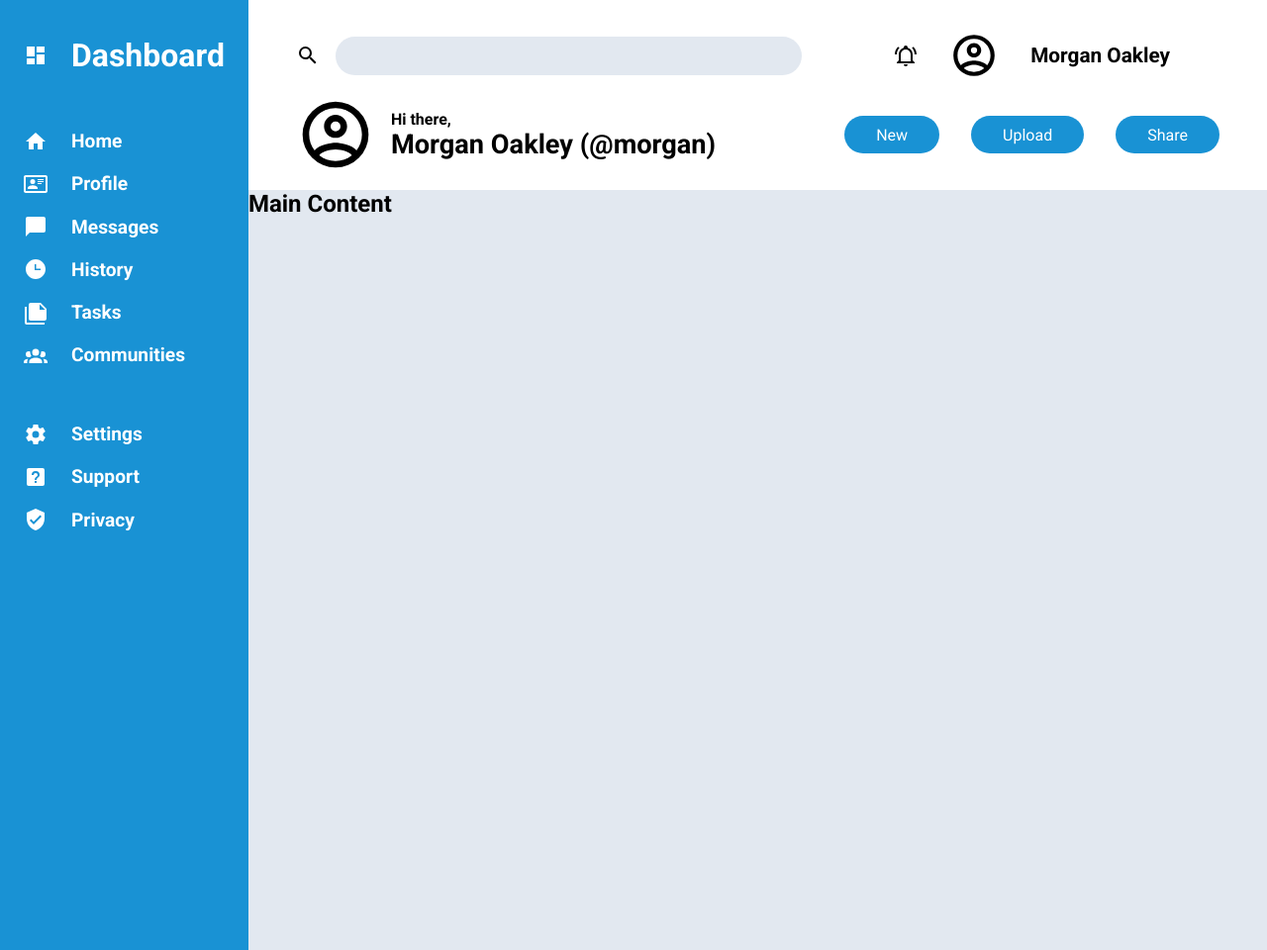
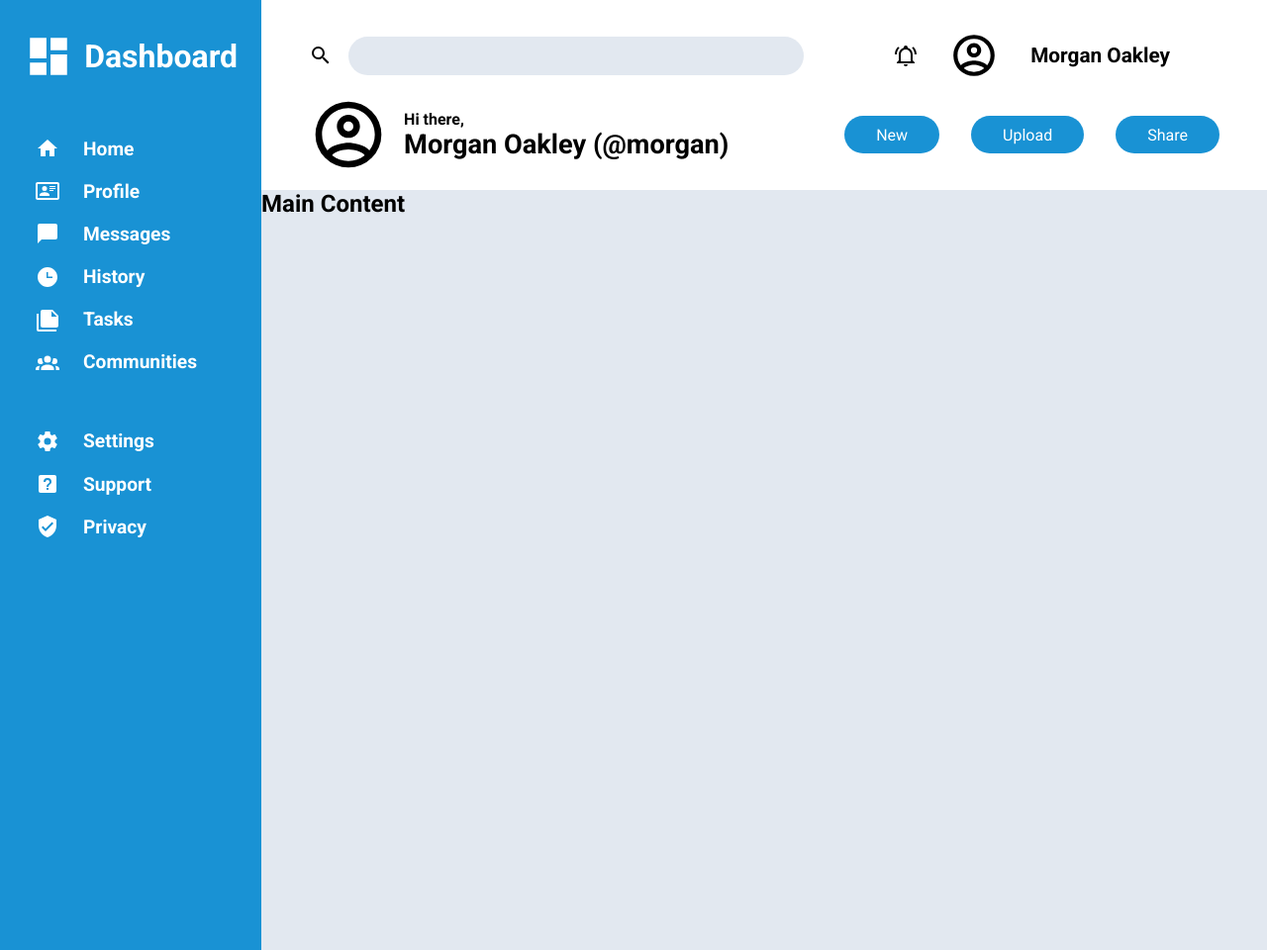
Before and after one commit to cganzon/odin-admin-dashboard, a plain HTML site: page index.html in a window 1280 px wide. Shown: the whole page at 99% size. Drawn offline with Linux system fonts and the light colour scheme.

Commit message:
tweak sidebar alignment styles

```diff
--- a/index.html
+++ b/index.html
@@ -41,7 +41,7 @@
     </div>
     <div class="sidebar">
         <div class="sidebar-top">
-            <svg style="width:24px;height:24px" viewBox="0 0 24 24">
+            <svg style="width:50px;height:50px" viewBox="0 0 24 24">
                 <path fill="currentColor" d="M13,3V9H21V3M13,21H21V11H13M3,21H11V15H3M3,13H11V3H3V13Z" />
             </svg>
             <h1>Dashboard</h1>
--- a/styles.css
+++ b/styles.css
@@ -113,14 +113,13 @@ input {
     color: #fff;
     grid-column: 1/2;
     grid-row: 1/3;
-    padding: 2.3rem 1.5rem;
+    padding: 2rem 1.5rem;
 }
 
 .sidebar-top,
 .sidebar-link {
     display: flex;
     align-items: center;
-    gap: 1.5rem;
 }
 
 .sidebar-top,
@@ -128,7 +127,13 @@ input {
     margin-bottom: 3.5rem;
 }
 
+.sidebar-top {
+    gap: 0.7rem;
+}
+
 .sidebar-link {
+    gap: 1.5rem;
+    padding-left: 0.75rem;
     margin-bottom: 1.2rem;
 }
 
```
